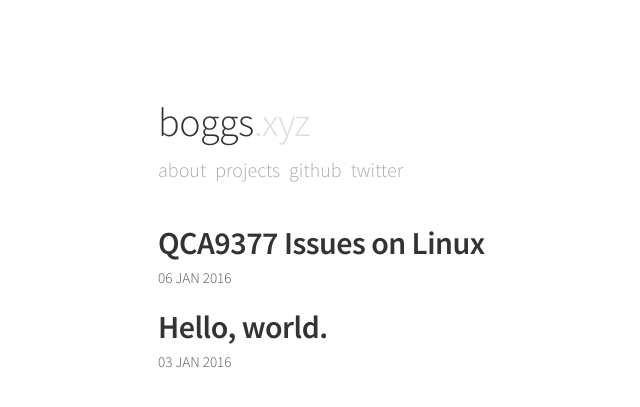
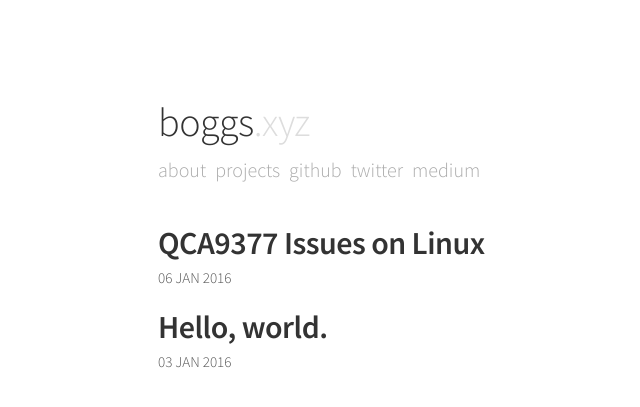
Before and after one commit to b-ggs/b-ggs.github.io, a Jekyll site: the page built from index.html, in a window 1280 px wide. Shown: the top 407 px of the page, without its empty margins (122-762 px from the left). Built offline with Jekyll 4.4.1, drawn with Linux system fonts in a browser that asks for light colours; Markdown is read by kramdown in place of the engine named in the settings.

Commit message:
Add medium nav link

```diff
--- a/_config.yml
+++ b/_config.yml
@@ -22,6 +22,8 @@ ext_nav:
     href:           "https://github.com/b-ggs"
   - name:           "twitter"
     href:           "https://twitter.com/b_ggs"
+  - name:           "medium"
+    href:           "https://medium.com/@b_ggs"
 
 # Sass
 sass:
```
